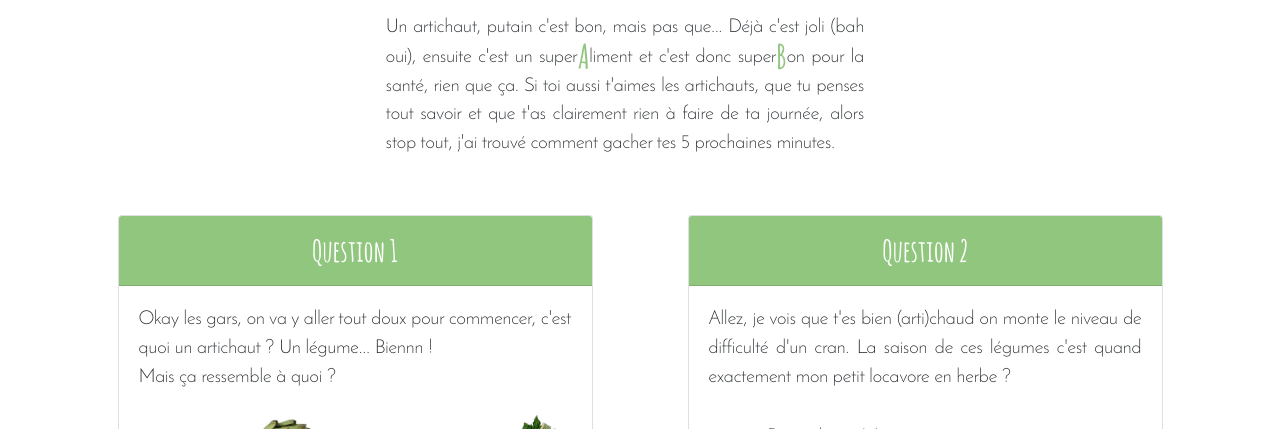
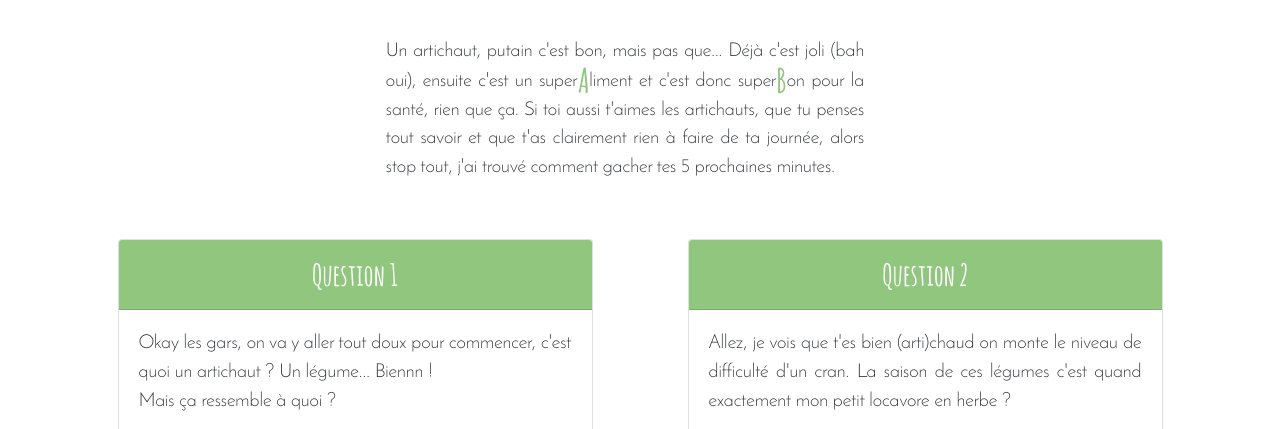
Before and after one commit to farrradise/quizz_jquery, a website: page src/index.html in a window 1280 px wide. Shown: the part 160-589 px from the top of the page. Drawn offline with Linux system fonts and the light colour scheme.

Commit message:
idem previous commit but with padding

```diff
--- a/src/index.html
+++ b/src/index.html
@@ -24,7 +24,7 @@
     <!-- INTRODUCTION TEXT -->
     <section class="container-fluid">
       <div class="col-12 mt-4 py-4 row justify-content-center">
-        <p class="col-md-6 col-lg-5 text-justify">
+        <p class="col-md-6 pt-4 col-lg-5 text-justify">
           Un artichaut, putain c'est bon, mais pas que... Déjà c'est joli (bah oui), ensuite c'est un super<span class="text-primary">A</span>liment et c'est donc super<span class="text-primary">B</span>on pour la santé, rien que ça.
           Si toi aussi t'aimes les artichauts, que tu penses tout savoir et que t'as clairement rien à faire de ta journée, alors stop tout, j'ai trouvé comment gacher tes 5 prochaines minutes.
         </p>
```
